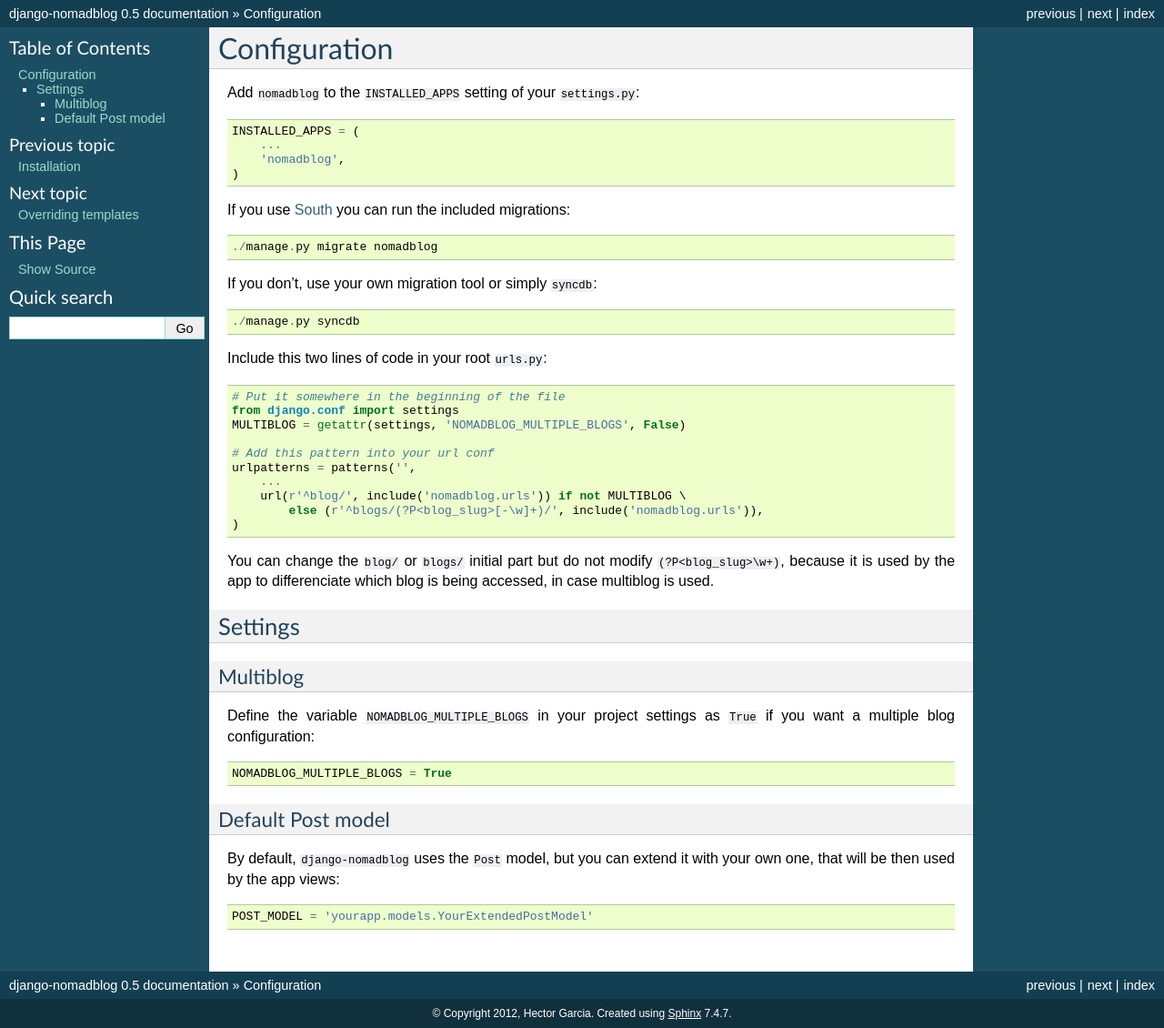
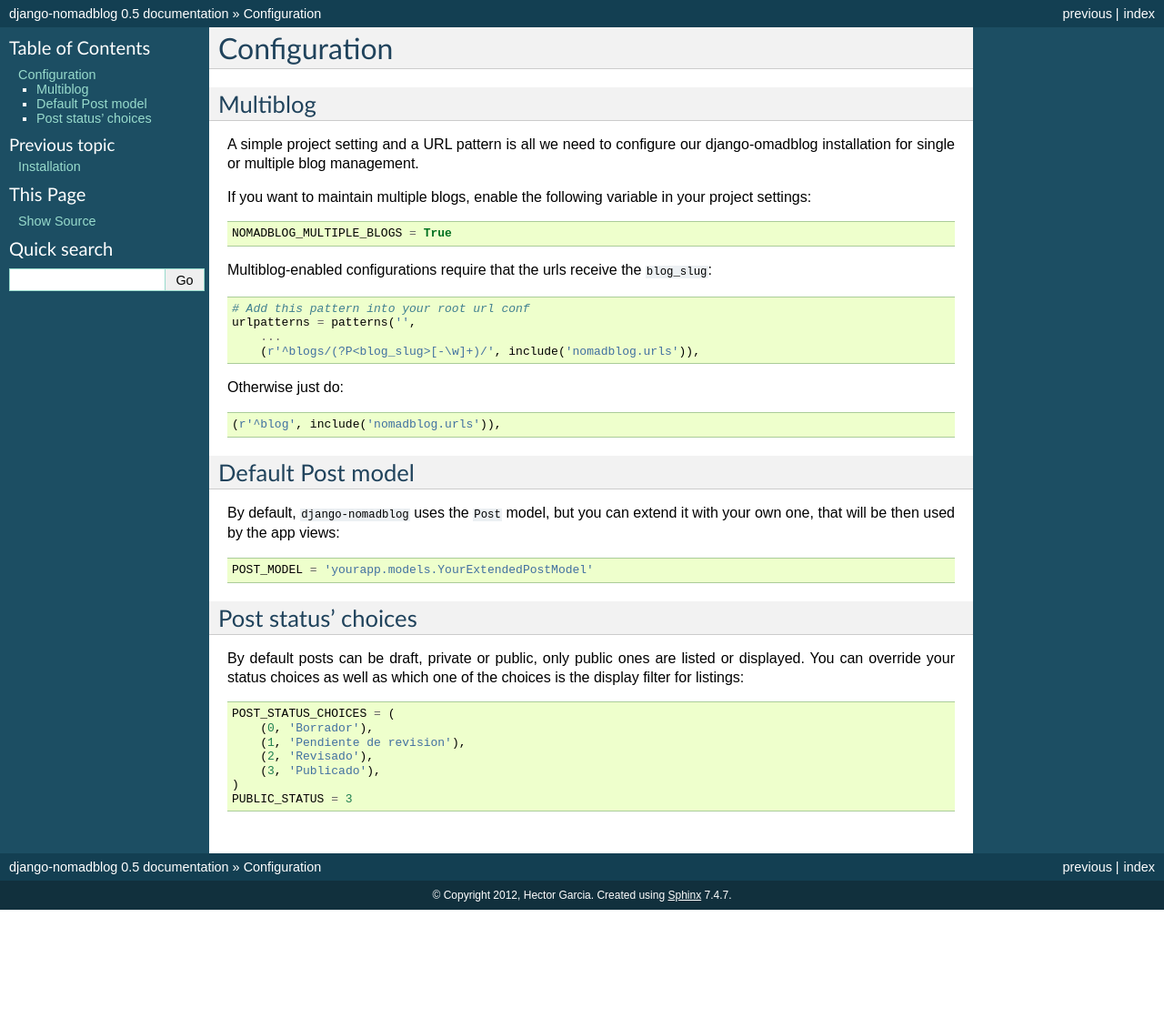
Before and after one commit to Nomadblue/django-nomad-blog, a Sphinx documentation site: the page built from docs/configuration.rst, in a window 1280 px wide. Shown: the whole page at 91% size. Built offline with Sphinx 7.4.7, drawn with Linux system fonts in a browser that asks for light colours; pages that are not in the unit, such as notebooks, are missing from menus; after the commit the page ends 1000 px from its top, so only the background shows below that.

Commit message:
Update some doc files, remove some others

```diff
--- a/docs/configuration.rst
+++ b/docs/configuration.rst
@@ -2,55 +2,47 @@
 Configuration
 =============
 
-Add ``nomadblog`` to the ``INSTALLED_APPS`` setting of your ``settings.py``::
+Multiblog
+=========
 
-    INSTALLED_APPS = (
-        ...
-        'nomadblog',
-    )
+A simple project setting and a URL pattern is all we need to configure our
+django-omadblog installation for single or multiple blog management.
 
-If you use `South`_ you can run the included migrations::
-
-    ./manage.py migrate nomadblog
-
-.. _`South`: http://south.aeracode.org/
-
-If you don't, use your own migration tool or simply ``syncdb``::
-
-    ./manage.py syncdb
-
-Include this two lines of code in your root ``urls.py``::
-
-    # Put it somewhere in the beginning of the file
-    from django.conf import settings
-    MULTIBLOG = getattr(settings, 'NOMADBLOG_MULTIPLE_BLOGS', False)
-
-    # Add this pattern into your url conf
-    urlpatterns = patterns('',
-        ...
-        url(r'^blog/', include('nomadblog.urls')) if not MULTIBLOG \
-            else (r'^blogs/(?P<blog_slug>[-\w]+)/', include('nomadblog.urls')),
-    )
-
-You can change the ``blog/`` or ``blogs/`` initial part but do not modify
-``(?P<blog_slug>\w+)``, because it is used by the app to differenciate which
-blog is being accessed, in case multiblog is used.
-
-Settings
-========
-
-Multiblog
----------
-
-Define the variable ``NOMADBLOG_MULTIPLE_BLOGS`` in your project settings
-as ``True`` if you want a multiple blog configuration::
+If you want to maintain multiple blogs, enable the following variable in
+your project settings::
 
     NOMADBLOG_MULTIPLE_BLOGS = True
 
+Multiblog-enabled configurations require that the urls receive the ``blog_slug``::
+
+    # Add this pattern into your root url conf
+    urlpatterns = patterns('',
+        ...
+        (r'^blogs/(?P<blog_slug>[-\w]+)/', include('nomadblog.urls')),
+
+Otherwise just do::
+
+    (r'^blog', include('nomadblog.urls')),
+
 Default Post model
-------------------
+==================
 
 By default, ``django-nomadblog`` uses the ``Post`` model, but you can extend it
 with your own one, that will be then used by the app views::
 
     POST_MODEL = 'yourapp.models.YourExtendedPostModel'
+
+Post status' choices
+====================
+
+By default posts can be draft, private or public, only public ones are listed
+or displayed.  You can override your status choices as well as which one of
+the choices is the display filter for listings::
+
+    POST_STATUS_CHOICES = (
+        (0, 'Borrador'),
+        (1, 'Pendiente de revision'),
+        (2, 'Revisado'),
+        (3, 'Publicado'),
+    )
+    PUBLIC_STATUS = 3
--- a/docs/index.rst
+++ b/docs/index.rst
@@ -13,10 +13,7 @@
 .. toctree::
    :maxdepth: 2
 
-   features
    installation
    configuration
    overriding_templates
-   view_params
-   custom_view_wrappers
    reverse_urls
```
Also changed, not shown: docs/custom_view_wrappers.rst (deleted, +0 -22 lines), docs/features.rst (deleted, +0 -22 lines), docs/installation.rst (+17 -0 lines), docs/overriding_templates.rst (deleted, +0 -11 lines), docs/reverse_urls.rst (deleted, +0 -20 lines), docs/view_params.rst (deleted, +0 -25 lines).
